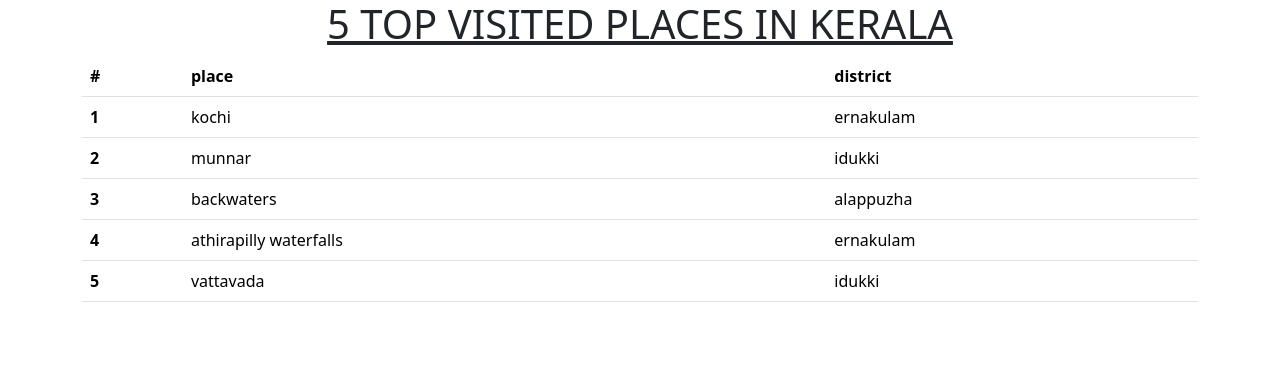
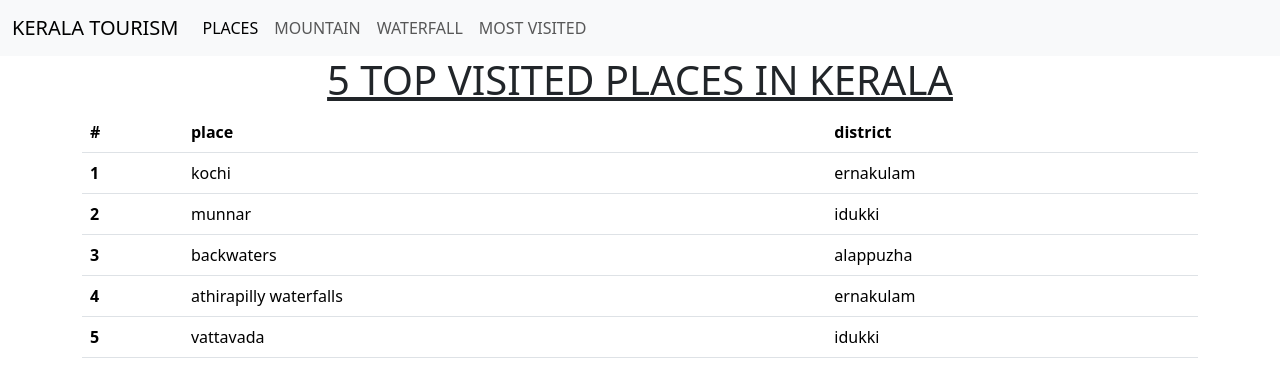
Before and after one commit to raifashafi/tourismwebsite, a plain HTML site: page mostvisited.html in a window 1280 px wide. Drawn offline with nearby package versions, Linux system fonts and the light colour scheme.

Commit message:
project created

```diff
--- a/mostvisited.html
+++ b/mostvisited.html
@@ -11,6 +11,32 @@
 </head>
 
 <body>
+    <nav class="navbar navbar-expand-lg bg-body-tertiary">
+        <div class="container-fluid">
+          <a class="navbar-brand" href="#">KERALA TOURISM</a>
+          <button class="navbar-toggler" type="button" data-bs-toggle="collapse" data-bs-target="#navbarNav" aria-controls="navbarNav" aria-expanded="false" aria-label="Toggle navigation">
+            <span class="navbar-toggler-icon"></span>
+          </button>
+          <div class="collapse navbar-collapse" id="navbarNav">
+            <ul class="navbar-nav">
+              <li class="nav-item">
+                <a class="nav-link active" aria-current="page" href="index.html">PLACES</a>
+              </li>
+              <li class="nav-item">
+                <a class="nav-link" href="search.html">MOUNTAIN</a>
+              </li>
+              <li class="nav-item">
+                <a class="nav-link" href="waterfall.html">WATERFALL</a>
+              </li>
+              <li class="nav-item">
+                <a class="nav-link" href="mostvisited.html">MOST VISITED</a>
+              </li>
+            </ul>
+          </div>
+        </div>
+      </nav>
+
+
     <h1><u><center>5 TOP VISITED PLACES IN KERALA</center></u></h1>
     <div class="container">
         <div class="row">
```
Also changed, not shown: index.html (+26 -0 lines), search.html (+26 -0 lines), waterfall.html (+26 -0 lines).
